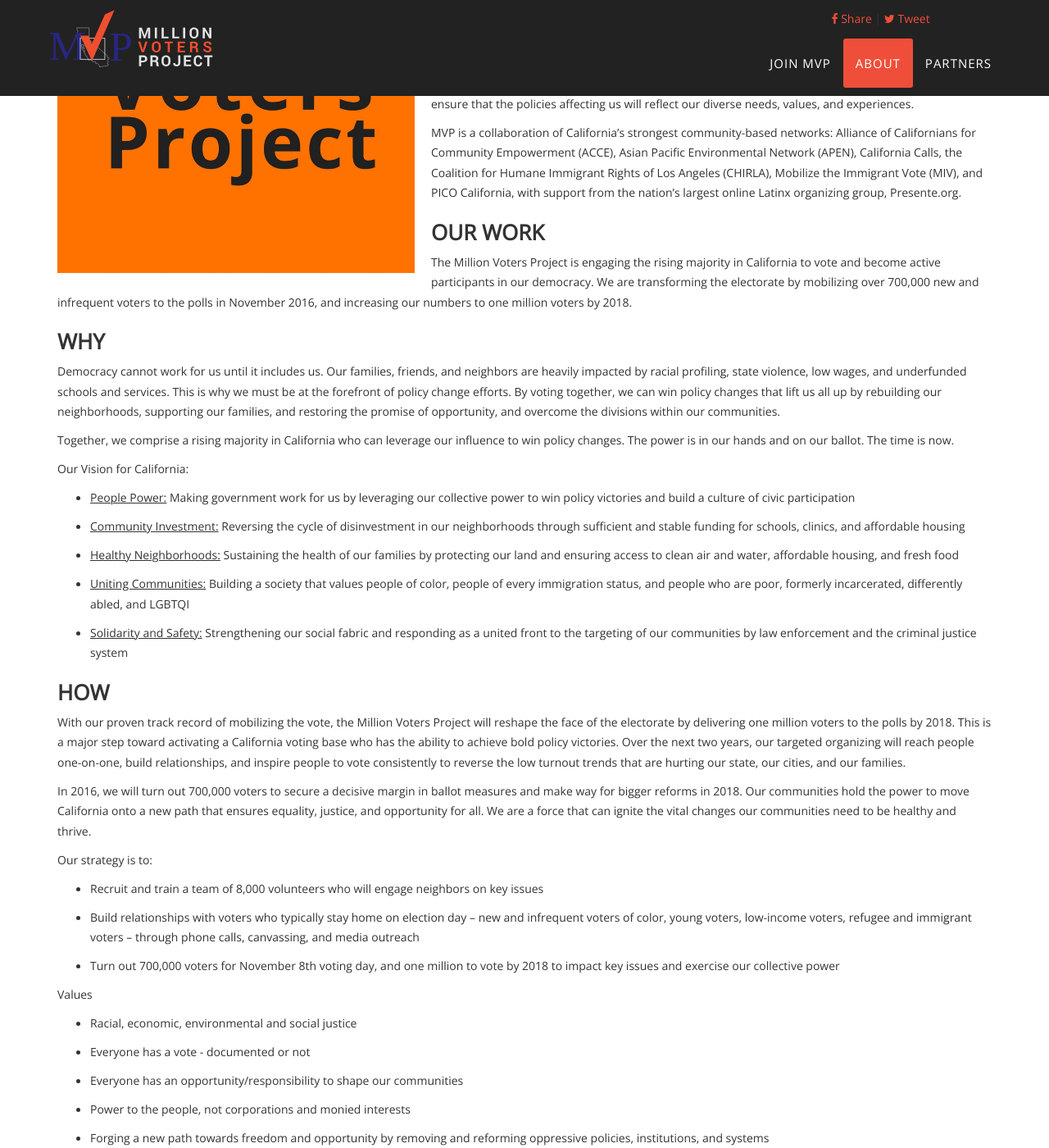
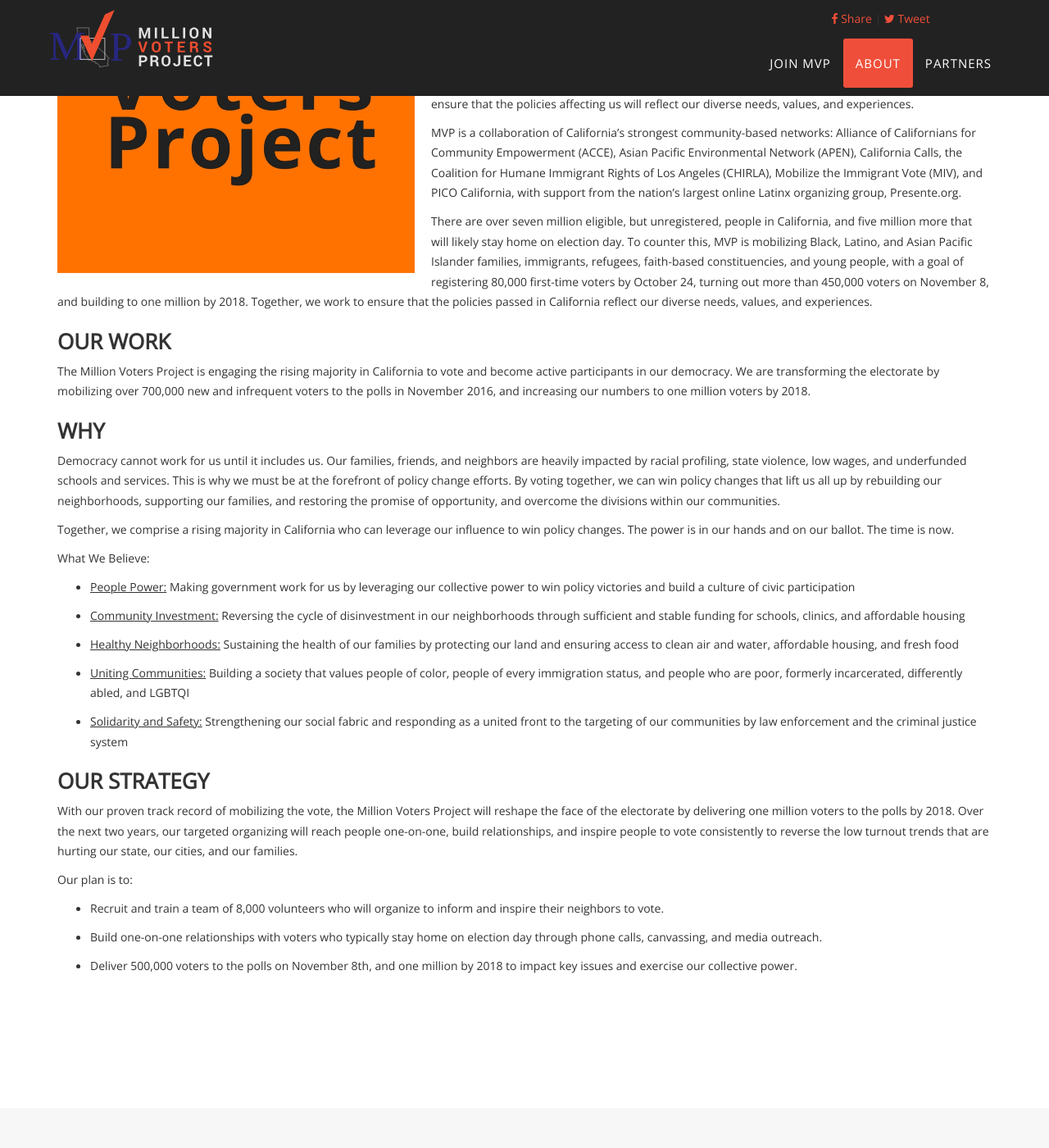
Before and after one commit to presente/mvp, a Jekyll site: the page built from index.html, in a window 1280 px wide and 1400 px high, scrolled down 2294 px. Shown: the whole window at 82% size. Built offline with Jekyll 4.4.1, drawn with Linux system fonts in a browser that asks for light colours; some web fonts are replaced; a script that is not in the unit is left out.

Commit message:
about update

```diff
--- a/_config.yml
+++ b/_config.yml
@@ -38,7 +38,7 @@
 - name: PICO California
   pic: 6
   url: "PICOModal"
-  text: "PICO California is the state’s largest faith-based community organizing network. Established in 1994, PICO California brings together clergy and community leaders from throughout California to affect meaningful budget and policy change at the state level. Over the past 20 years, PICO California’s organizing and policy advocacy has resulted in increased investments in education and healthcare, and in programs and services that are critical to decrease mass incarceration and gun violence, create opportunities for formerly incarcerated individuals, and positively impact the lives of low-income and working families.  PICO California represents 480 congregations and 450,0000 families of diverse economic, racial, ethnic, and religious backgrounds committed to advancing racial and economic justice in California."
+  text: "PICO California is the state’s largest faith-based community organizing network. Established in 1994, PICO California brings together clergy and community leaders from throughout California to affect meaningful budget and policy change at the state level. Over the past 20 years, PICO California’s organizing and policy advocacy has resulted in increased investments in education and healthcare, and in programs and services that are critical to decrease mass incarceration and gun violence, create opportunities for formerly incarcerated individuals, and positively impact the lives of low-income and working families. PICO California represents 480 congregations and 450,0000 families of diverse economic, racial, ethnic, and religious backgrounds committed to advancing racial and economic justice in California."
 
 - name: Presente.org
   pic: 7
--- a/_includes/about.html
+++ b/_includes/about.html
@@ -15,13 +15,16 @@
                     <p>We mobilize Black people, Latinxs, Asian Pacific Islanders, immigrants, refugees, faith-based constituencies, and young voters to take part in shaping our political landscape. Together, we work to ensure that the policies affecting us will reflect our diverse needs, values, and experiences.</p>
 
                     <p>MVP is a collaboration of California’s strongest community-based networks: Alliance of Californians for Community Empowerment (ACCE), Asian Pacific Environmental Network (APEN), California Calls, the Coalition for Humane Immigrant Rights of Los Angeles (CHIRLA), Mobilize the Immigrant Vote (MIV), and PICO California, with support from the nation’s largest online Latinx organizing group, Presente.org.</p>
+                    <p>There are over seven million eligible, but unregistered, people in California, and five million more that will likely stay home on election day. To counter this, MVP is mobilizing Black, Latino, and Asian Pacific Islander families, immigrants, refugees, faith-based constituencies, and young people, with a goal of registering 80,000 first-time voters by October 24, turning out more than 450,000 voters on November 8, and building to one million by 2018. Together, we work to ensure that the policies passed in California reflect our diverse needs, values, and experiences.</p>
+
                     <h3>Our Work</h3>
                     <p>The Million Voters Project is engaging the rising majority in California to vote and become active participants in our democracy. We are transforming the electorate by mobilizing over 700,000 new and infrequent voters to the polls in November 2016, and increasing our numbers to one million voters by 2018.</p>
+
                     <h3>Why</h3>
                     <p>Democracy cannot work for us until it includes us. Our families, friends, and neighbors are heavily impacted by racial profiling, state violence, low wages, and underfunded schools and services. This is why we must be at the forefront of policy change efforts. By voting together, we can win policy changes that lift us all up by rebuilding our neighborhoods, supporting our families, and restoring the promise of opportunity, and overcome the divisions within our communities.</p>
 
                     <p>Together, we comprise a rising majority in California who can leverage our influence to win policy changes. The power is in our hands and on our ballot. The time is now.</p>
-                    <p>Our Vision for California:</p>
+                    <p>What We Believe:</p>
                     <ul>
                         <li><p><u>People Power:</u> Making government work for us by leveraging our collective power to win policy victories and build a culture of civic participation</p></li>
                         <li><p><u>Community Investment:</u> Reversing the cycle of disinvestment in our neighborhoods through sufficient and stable funding for schools, clinics, and affordable housing </p></li>
@@ -30,25 +33,14 @@
                         <li><p><u>Solidarity and Safety:</u> Strengthening our social fabric and responding as a united front to the targeting of our communities by law enforcement and the criminal justice system</p></li>
                     </ul>
                     </p>
-                    <h3>How</h3>
-                    <p>With our proven track record of mobilizing the vote, the Million Voters Project will reshape the face of the electorate by delivering one million voters to the polls by 2018. This is a major step toward activating a California voting base who has the ability to achieve bold policy victories. Over the next two years, our targeted organizing will reach people one-on-one, build relationships, and inspire people to vote consistently to reverse the low turnout trends that are hurting our state, our cities, and our families.</p>
+                    <h3>Our Strategy </h3>
+                    <p>With our proven track record of mobilizing the vote, the Million Voters Project will reshape the face of the electorate by delivering one million voters to the polls by 2018. Over the next two years, our targeted organizing will reach people one-on-one, build relationships, and inspire people to vote consistently to reverse the low turnout trends that are hurting our state, our cities, and our families.</p>
 
-                    <p>In 2016, we will turn out 700,000 voters to secure a decisive margin in ballot measures and make way for bigger reforms in 2018. Our communities hold the power to move California onto a new path that ensures equality, justice, and opportunity for all. We are a force that can ignite the vital changes our communities need to be healthy and thrive.</p>
-
-                    <p>Our strategy is to:</p>
+                    <p>Our plan is to:</p>
                     <ul>
-                        <li><p>Recruit and train a team of 8,000 volunteers who will engage neighbors on key issues</p></li>
-                        <li><p>Build relationships with voters who typically stay home on election day – new and infrequent voters of color, young voters, low-income voters, refugee and immigrant voters – through phone calls, canvassing, and media outreach</p></li>
-                        <li><p>Turn out 700,000 voters for November 8th voting day, and one million to vote by 2018 to impact key issues and exercise our collective power</p></li>
-                    </ul>
-
-                    <p>Values </p>
-                    <ul>
-                        <li><p>Racial, economic, environmental and social justice</p></li>
-                        <li><p>Everyone has a vote - documented or not</p></li>
-                        <li><p>Everyone has an opportunity/responsibility to shape our communities</p></li>
-                        <li><p>Power to the people, not corporations and monied interests</p></li>
-                        <li><p>Forging a new path towards freedom and opportunity by removing and reforming oppressive policies, institutions, and systems</p></li>
+                        <li><p>Recruit and train a team of 8,000 volunteers who will organize to inform and inspire their neighbors to vote.</p></li>
+                        <li><p>Build one-on-one relationships with voters who typically stay home on election day through phone calls, canvassing, and media outreach.</p></li>
+                        <li><p>Deliver 500,000 voters to the polls on November 8th, and one million by 2018 to impact key issues and exercise our collective power.</p></li>
                     </ul>
                 </div>
             </div>
```
Also changed, not shown: 8 other files.
